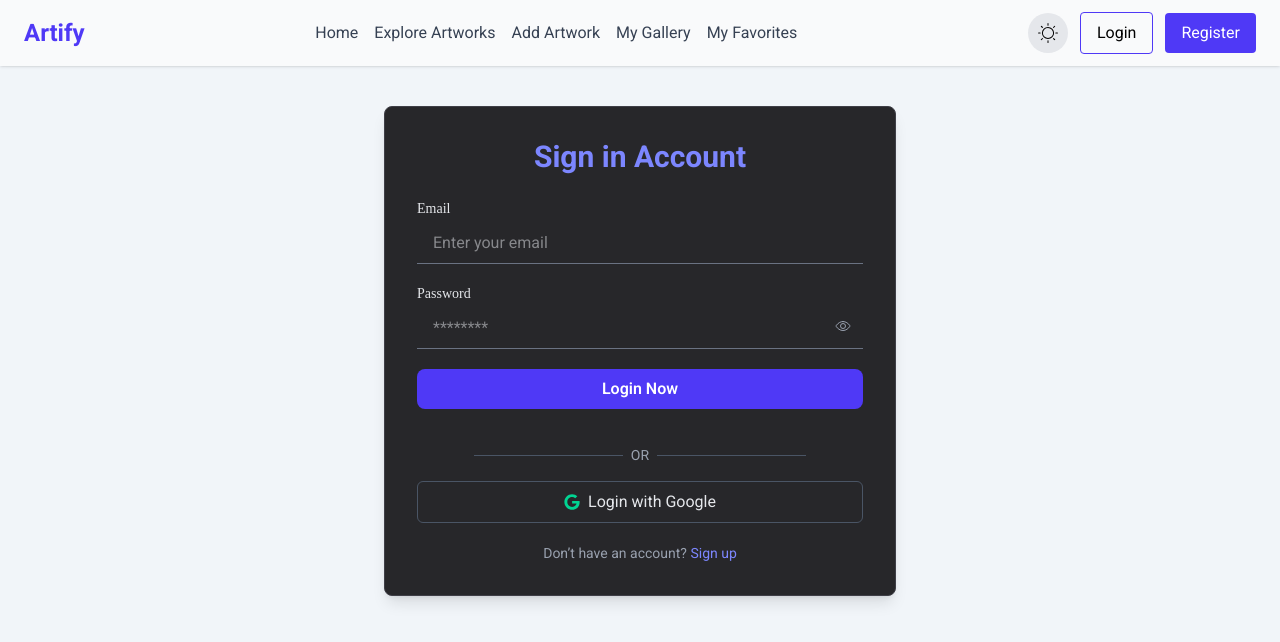
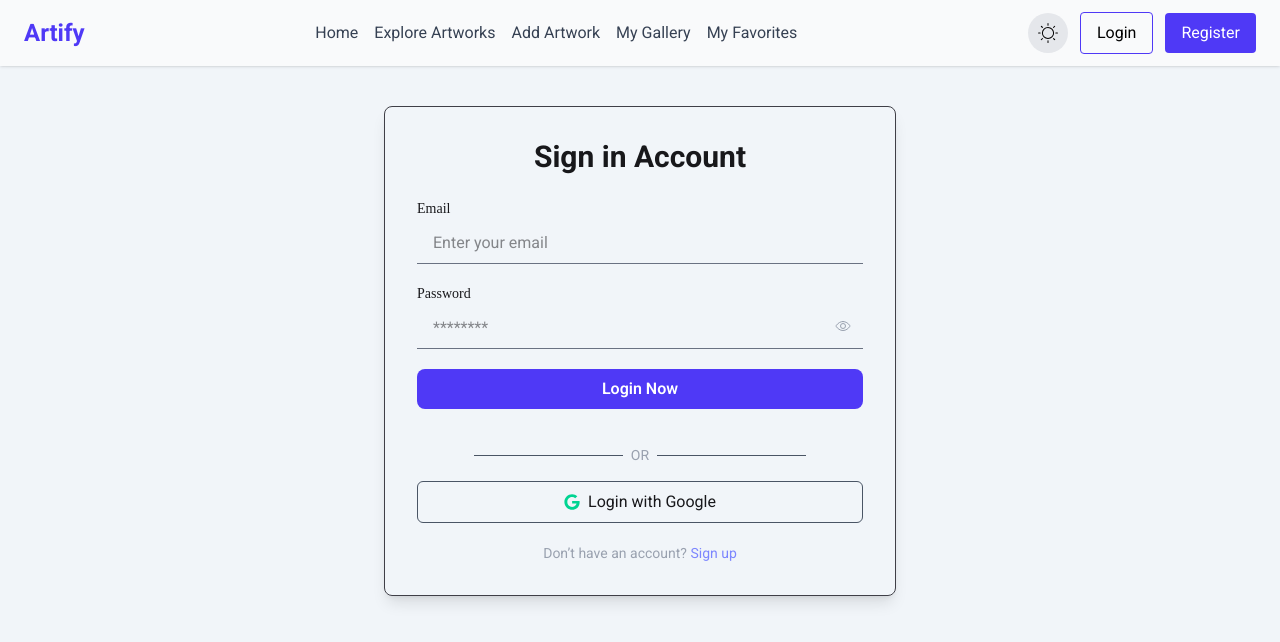
Before and after one commit to mdhasanmahamud-dev/Assignment_10_Artify_Client, a React (Vite) app: page /login in a window 1280 px wide. Shown: the top 642 px of the page. Built offline with nearby package versions, Linux system fonts and the light colour scheme; no server answers; a web font is replaced by a local one.

Commit message:
Implement dark mode support in Login component

```diff
--- a/src/pages/AuthPages/Login/Login.jsx
+++ b/src/pages/AuthPages/Login/Login.jsx
@@ -44,8 +44,8 @@ const Login = () => {
   };
   return (
     <div className="flex justify-center  my-10">
-      <div className="bg-zinc-800 text-gray-200 rounded-lg p-8 w-full max-w-xs md:max-w-md lg:max-w-lg shadow-lg border border-zinc-700">
-        <h2 className="text-3xl font-bold text-center text-indigo-400 mb-6">
+      <div className="dark:bg-zinc-800 dark:text-gray-200 rounded-lg p-8 w-full max-w-xs md:max-w-md lg:max-w-lg shadow-lg border border-zinc-700">
+        <h2 className="text-3xl font-bold text-center dark:text-indigo-400 mb-6">
           Sign in Account
         </h2>
 
```
